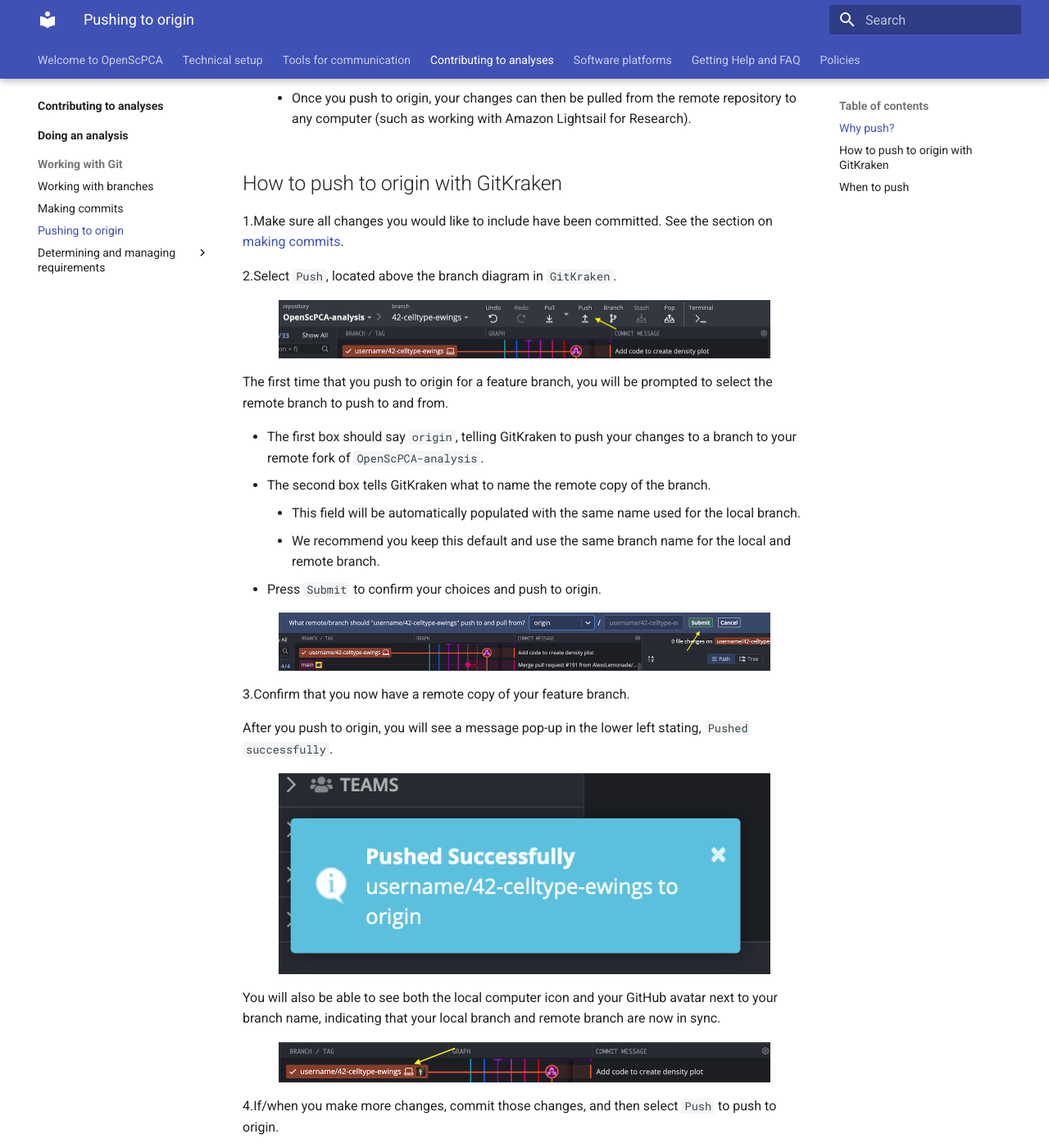
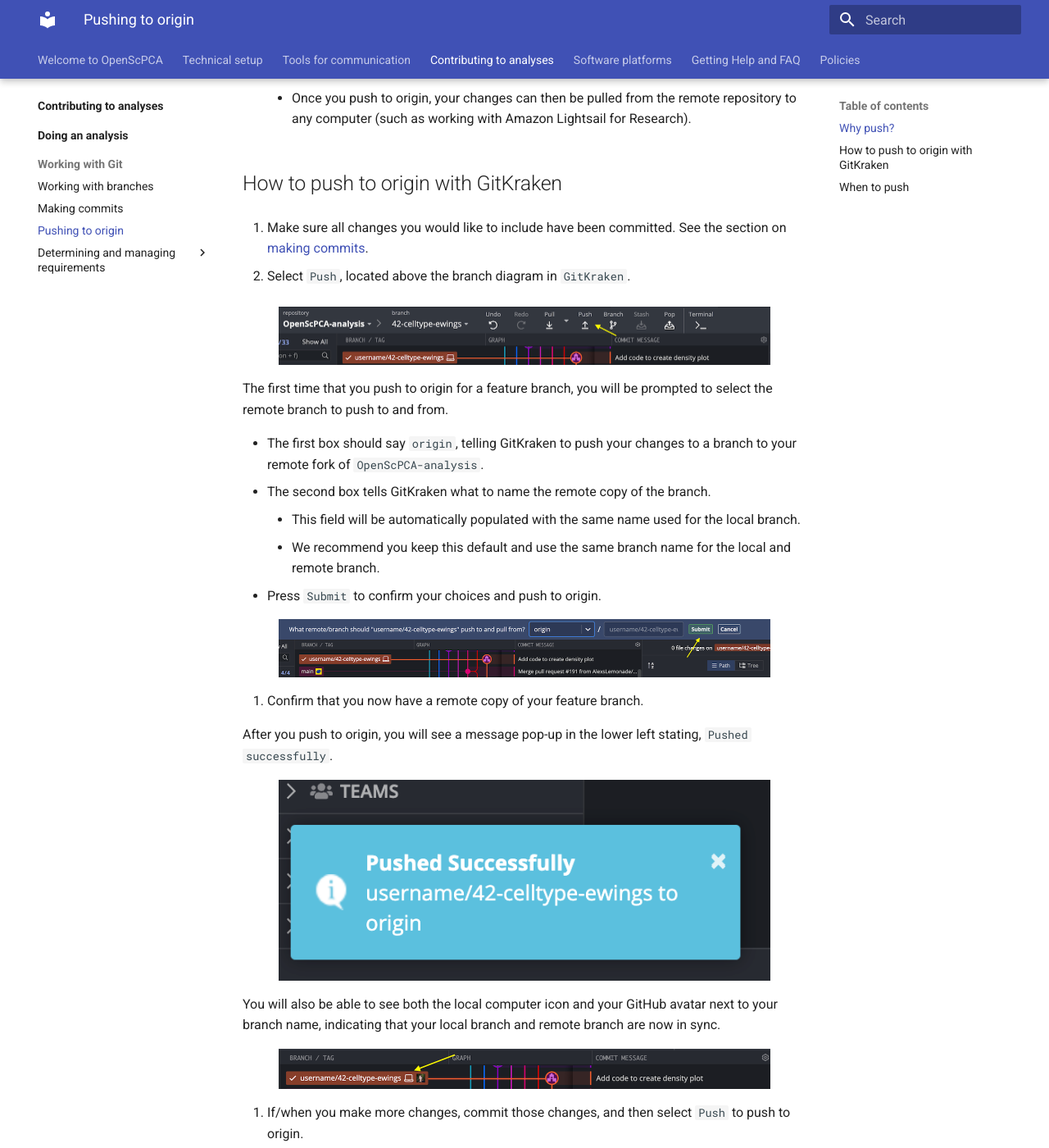
Before and after one commit to AlexsLemonade/OpenScPCA-analysis, an MkDocs documentation site: the page built from docs/contributing-to-analyses/working-with-git/push-to-origin.md, in a window 1280 px wide and 1400 px high, scrolled down 597 px. Shown: the whole window at 82% size. Built offline with MkDocs 1.6.1 and Material for MkDocs 9.7.7, drawn with Linux system fonts in a browser that asks for light colours.

Commit message:
renumber with all 1s

```diff
--- a/docs/contributing-to-analyses/working-with-git/push-to-origin.md
+++ b/docs/contributing-to-analyses/working-with-git/push-to-origin.md
@@ -19,10 +19,10 @@
 
 ## How to push to origin with GitKraken
 
-1.Make sure all changes you would like to include have been committed.
+1. Make sure all changes you would like to include have been committed.
 See the section on [making commits](./making-commits.md).
 
-2.Select `Push`, located above the branch diagram in `GitKraken`.
+1. Select `Push`, located above the branch diagram in `GitKraken`.
 
 <figure markdown="span">
     ![Click push](../../img/push-to-origin-1.png){width="600"}
@@ -40,7 +40,7 @@
     ![Submit remote branch name](../../img/push-to-origin-2.png){width="600"}
 </figure>
 
-3.Confirm that you now have a remote copy of your feature branch.
+1. Confirm that you now have a remote copy of your feature branch.
 
 After you push to origin, you will see a message pop-up in the lower left stating, `Pushed successfully`.
 
@@ -54,7 +54,7 @@
     ![Sync local and remote branches](../../img/push-to-origin-4.png){width="600"}
 </figure>
 
-4.If/when you make more changes, commit those changes, and then select `Push` to push to origin.
+1. If/when you make more changes, commit those changes, and then select `Push` to push to origin.
 
 Because you have already set the remote branch, changes will automatically be pushed to that remote branch using the `Push` button, with no further prompts from GitKraken.
 
```
